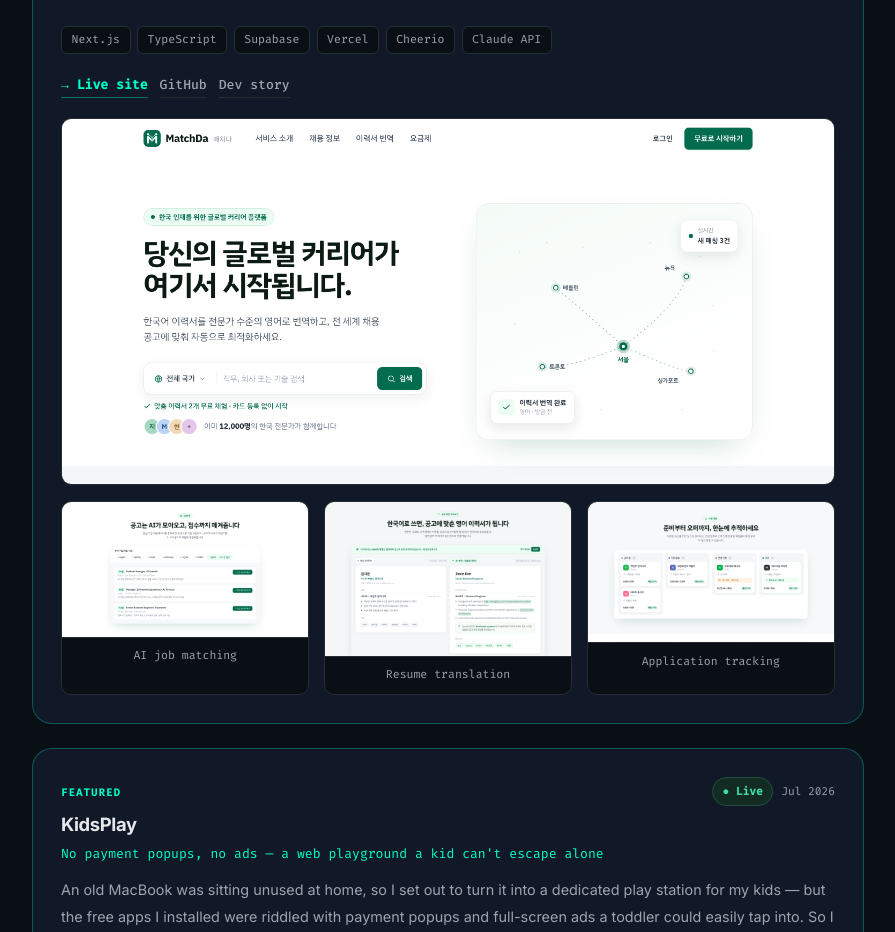
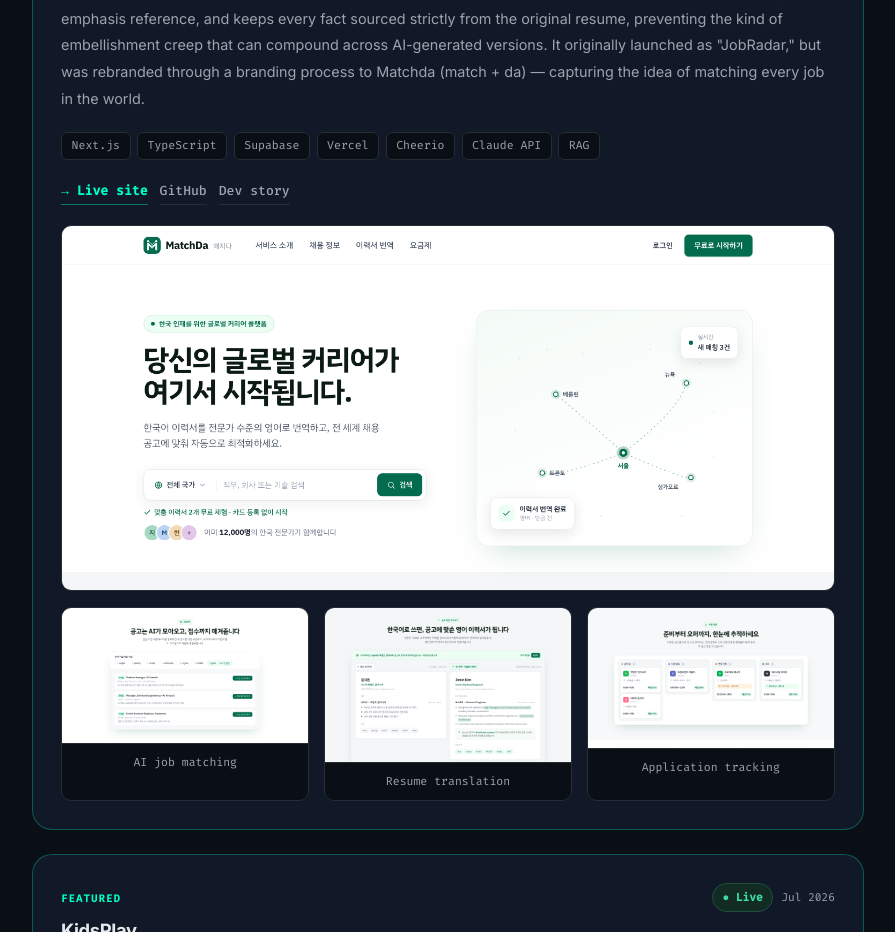
Before and after one commit to hyunseokyu1-netizen/backtodev, a Next.js app: page /en/portfolio in a window 1280 px wide. Shown: the part 2160-3092 px from the top of the page, without its empty margins (56-951 px from the left). Built offline with nearby package versions, Linux system fonts and the light colour scheme.

Commit message:
docs: 매치다 포트폴리오에 경량 RAG 이력서 생성 설명 추가

```diff
--- a/app/[locale]/portfolio/page.tsx
+++ b/app/[locale]/portfolio/page.tsx
@@ -619,7 +619,7 @@
           featured: true,
           tagline: "채용공고 URL 붙여넣기 → AI 매칭 → 커버레터 자동 생성",
           description:
-            "취업 준비 중 매일 반복되는 공고 검색과 커버레터 작성을 자동화하기 위해 만든 개인 툴입니다. 채용공고 URL을 붙여넣으면 JD를 자동으로 스크래핑하고, AI가 내 프로필과 매칭 점수를 매깁니다. 관심 있는 공고는 지원 상태(관심있음 → 지원완료 → 면접 → 합격)로 관리하고, 버튼 하나로 영문·한국어 커버레터를 생성해 TXT·DOCX·PDF로 내보낼 수 있습니다. Seek, Indeed, LinkedIn, Glassdoor URL을 지원합니다. 처음엔 'JobRadar'라는 이름으로 시작했지만, 브랜딩 작업을 거치며 '세상의 모든 직업을 매칭해준다'는 뜻의 매치다(match + da)로 이름을 바꿨습니다.",
+            "취업 준비 중 매일 반복되는 공고 검색과 커버레터 작성을 자동화하기 위해 만든 개인 툴입니다. 채용공고 URL을 붙여넣으면 JD를 자동으로 스크래핑하고, AI가 내 프로필과 매칭 점수를 매깁니다. 관심 있는 공고는 지원 상태(관심있음 → 지원완료 → 면접 → 합격)로 관리하고, 버튼 하나로 영문·한국어 커버레터를 생성해 TXT·DOCX·PDF로 내보낼 수 있습니다. Seek, Indeed, LinkedIn, Glassdoor URL을 지원합니다. 공고별 맞춤 이력서 생성에는 임베딩·벡터DB 없이 동작하는 경량 RAG를 적용했습니다 — 과거에 비슷한 공고에 써뒀던 맞춤 이력서 중 이번 JD와 키워드가 많이 겹치는 상위 3건만 골라 '표현·강조 참고 자료'로 프롬프트에 주입하고, 사실은 반드시 원본 이력서에서만 가져오도록 역할을 분리해 세대를 거치며 과장이 누적되는 문제를 막았습니다. 처음엔 'JobRadar'라는 이름으로 시작했지만, 브랜딩 작업을 거치며 '세상의 모든 직업을 매칭해준다'는 뜻의 매치다(match + da)로 이름을 바꿨습니다.",
           tech: [
             "Next.js",
             "TypeScript",
@@ -627,6 +627,7 @@
             "Vercel",
             "Cheerio",
             "Claude API",
+            "RAG",
           ],
           links: [
             { label: "→ 사이트 바로가기", href: "https://matchda.com/", primary: true },
@@ -1173,7 +1174,7 @@
           featured: true,
           tagline: "Paste a job URL → AI matching → auto-generated cover letter",
           description:
-            "A personal tool built to automate the daily grind of job searching. Paste a job posting URL from Seek, Indeed, LinkedIn, or Glassdoor — Matchda scrapes the JD automatically and uses AI to score the match against your profile. Track each application through status stages (interested → applied → interview → offer), and generate English or Korean cover letters with one click. Export as TXT, DOCX, or PDF. It originally launched as \"JobRadar,\" but was rebranded through a branding process to Matchda (match + da) — capturing the idea of matching every job in the world.",
+            "A personal tool built to automate the daily grind of job searching. Paste a job posting URL from Seek, Indeed, LinkedIn, or Glassdoor — Matchda scrapes the JD automatically and uses AI to score the match against your profile. Track each application through status stages (interested → applied → interview → offer), and generate English or Korean cover letters with one click. Export as TXT, DOCX, or PDF. Tailored resume generation runs on a lightweight RAG built without embeddings or a vector database — it pulls up to three of your own past tailored resumes that share the most keywords with the current JD, injects them into the prompt purely as phrasing and emphasis reference, and keeps every fact sourced strictly from the original resume, preventing the kind of embellishment creep that can compound across AI-generated versions. It originally launched as \"JobRadar,\" but was rebranded through a branding process to Matchda (match + da) — capturing the idea of matching every job in the world.",
           tech: [
             "Next.js",
             "TypeScript",
@@ -1181,6 +1182,7 @@
             "Vercel",
             "Cheerio",
             "Claude API",
+            "RAG",
           ],
           links: [
             { label: "→ Live site", href: "https://matchda.com/", primary: true },
```
